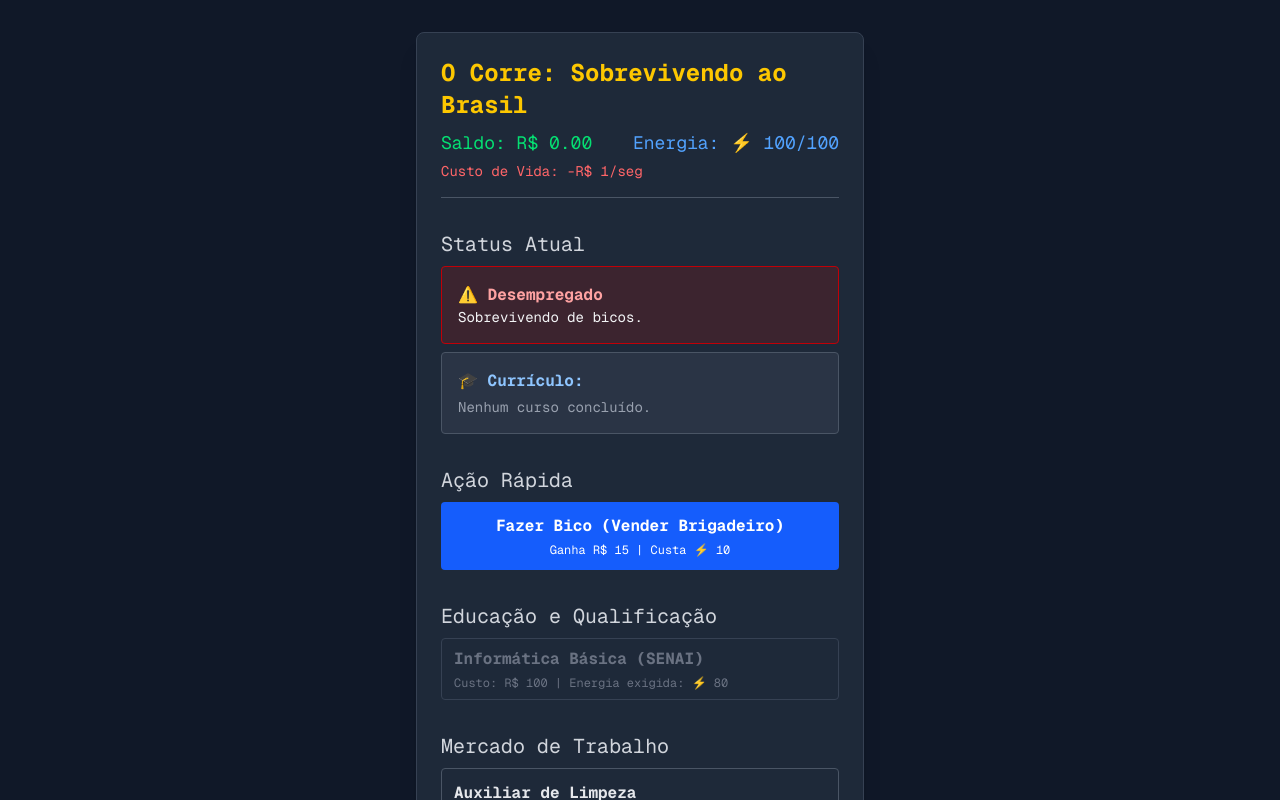
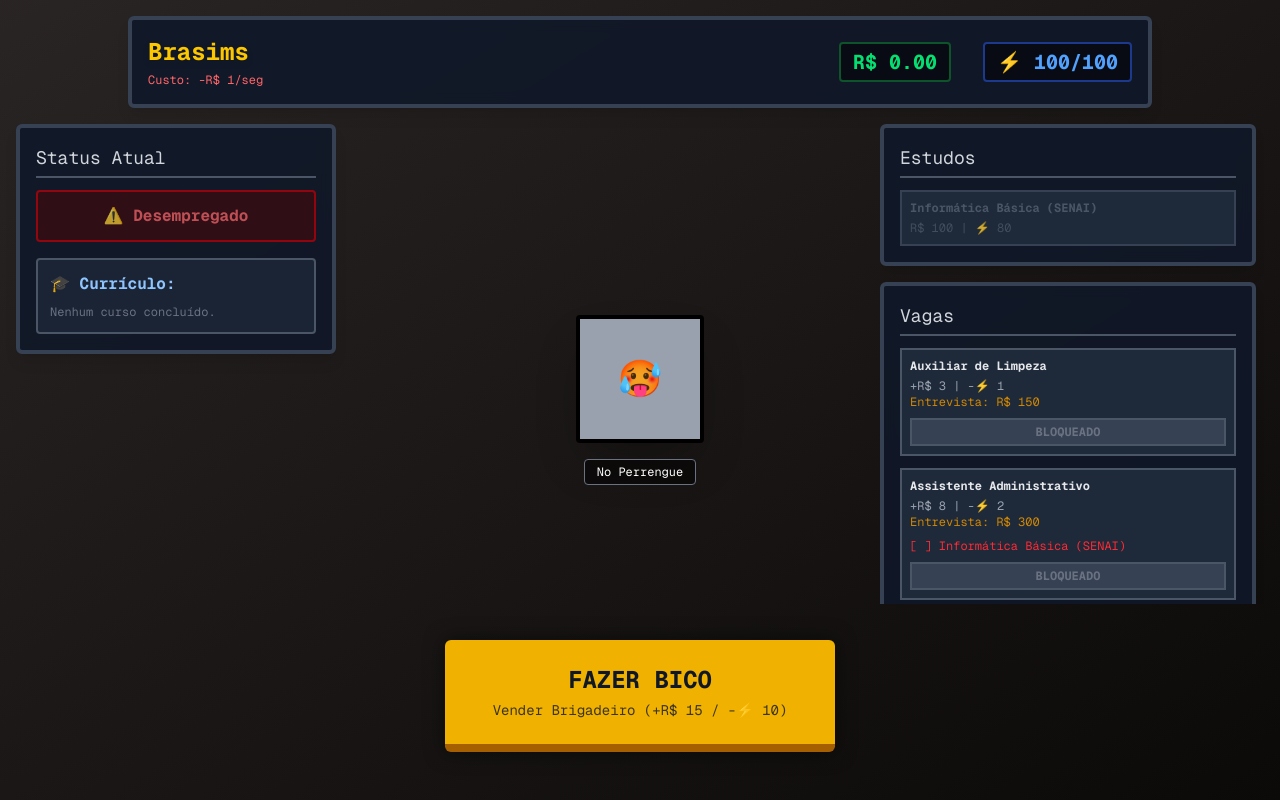
Before and after one commit to milrren/brasilian-social-sim, a Next.js app: page / in a window 1280 px wide. Shown: the top 800 px of the page. Built offline with nearby package versions, Linux system fonts and the light colour scheme.

Commit message:
feat: new interface

```diff
--- a/src/app/page.tsx
+++ b/src/app/page.tsx
@@ -7,7 +7,7 @@ import { JOBS, COURSES, BICO_ENERGY_COST, BICO_REWARD, COST_OF_LIVING_PER_TICK }
 export default function OCorreApp() {
   const { state, dispatch } = useGameLoop();
 
-  // Garante que array de cursos exista (caso o initial state demore a hidratar)
+  // Garante que array de cursos exista
   const completedCourses = state.completedCourses || [];
 
   // Derivando dados para a UI
@@ -15,101 +15,109 @@ export default function OCorreApp() {
   const currentJob = isEmployed ? JOBS[state.currentJobId!] : null;
   const canDoBico = state.energy >= BICO_ENERGY_COST;
 
+  // Lógica visual: O "quarto" muda se o cara tá empregado
+  const roomBackground = isEmployed
+    ? 'bg-gradient-to-br from-slate-700 to-slate-900 border-slate-600' // Quarto pintado
+    : 'bg-gradient-to-br from-stone-800 to-stone-950 border-stone-700'; // Parede no reboco
+
   return (
-    <main className="min-h-screen bg-gray-900 text-gray-100 p-8 font-mono flex flex-col items-center">
-      <div className="max-w-md w-full bg-gray-800 p-6 rounded-lg shadow-xl border border-gray-700">
+    <main className="min-h-screen relative overflow-hidden font-mono selection:bg-yellow-500/30">
 
-        {/* CABEÇALHO */}
-        <header className="mb-8 border-b border-gray-600 pb-4">
-          <h1 className="text-2xl font-bold text-yellow-400 mb-2">O Corre: Sobrevivendo ao Brasil</h1>
-          <div className="flex justify-between text-lg">
-            <span className="text-green-400">Saldo: R$ {state.money.toFixed(2)}</span>
-            <span className="text-blue-400">Energia: ⚡ {state.energy}/100</span>
+      {/* 1. O CENÁRIO (Background Visual) */}
+      <div className={`absolute inset-0 transition-colors duration-1000 ${roomBackground}`}>
+        {/* Simulação do "Avatar" no centro do quarto */}
+        <div className="absolute top-1/2 left-1/2 -translate-x-1/2 -translate-y-1/2 flex flex-col items-center">
+          <div className="w-24 h-24 sm:w-32 sm:h-32 bg-gray-400 border-4 border-black rounded-sm flex items-center justify-center shadow-2xl mb-4">
+            <span className="text-4xl">{isEmployed ? '👨‍💻' : '🥵'}</span>
           </div>
-          <p className="text-sm text-red-400 mt-1">Custo de Vida: -R$ {COST_OF_LIVING_PER_TICK}/seg</p>
+          <div className="bg-black/50 text-white px-3 py-1 text-xs border border-gray-500 rounded">
+            {isEmployed ? 'Trabalhando...' : 'No Perrengue'}
+          </div>
+        </div>
+      </div>
+
+      {/* 2. CAMADA DE UI (Overlays flutuantes) */}
+      <div className="relative z-10 w-full h-full min-h-screen p-4 flex flex-col justify-between pointer-events-none">
+
+        {/* TOP HUD: Informações Vitais */}
+        <header className="pointer-events-auto bg-gray-900/90 backdrop-blur-sm border-4 border-gray-700 p-4 rounded-md shadow-lg flex flex-wrap gap-4 justify-between items-center text-white max-w-5xl mx-auto w-full">
+          <div>
+            <h1 className="text-xl sm:text-2xl font-bold text-yellow-400 drop-shadow-md">Brasims</h1>
+            <p className="text-xs text-red-400 mt-1">Custo: -R$ {COST_OF_LIVING_PER_TICK}/seg</p>
+          </div>
+          <div className="flex gap-4 sm:gap-8 text-lg sm:text-xl font-bold">
+            <div className="bg-black/50 px-3 py-1 border-2 border-green-900 rounded text-green-400">
+              R$ {state.money.toFixed(2)}
+            </div>
+            <div className="bg-black/50 px-3 py-1 border-2 border-blue-900 rounded text-blue-400">
+              ⚡ {state.energy}/100
+            </div>
+          </div>
         </header>
 
-        {/* STATUS ATUAL */}
-        <section className="mb-8">
-          <h2 className="text-xl text-gray-300 mb-2">Status Atual</h2>
+        {/* ÁREA CENTRAL: Painéis Laterais */}
+        <div className="flex-1 flex flex-col md:flex-row justify-between items-start gap-4 mt-4 w-full max-w-7xl mx-auto">
 
-          {/* Emprego */}
+          {/* PAINEL ESQUERDO: Status do Personagem */}
+          <aside className="pointer-events-auto w-full md:w-80 flex flex-col gap-4">
+            <section className="bg-gray-900/90 backdrop-blur-sm border-4 border-gray-700 p-4 rounded-md text-white shadow-lg">
+              <h2 className="text-lg text-gray-300 border-b-2 border-gray-600 pb-1 mb-3">Status Atual</h2>
               {isEmployed ? (
-            <div className="bg-green-900/30 p-4 rounded border border-green-700 mb-2">
-              <p className="font-bold text-green-300">🏢 Cargo: {currentJob?.name}</p>
-              <p className="text-sm">Renda: +R$ {currentJob?.salaryPerTick}/seg</p>
-              <p className="text-sm text-yellow-500">Fadiga: -⚡ {currentJob?.energyCostPerTick}/seg</p>
+                <div className="bg-green-950/80 p-3 border-2 border-green-700 rounded mb-2">
+                  <p className="font-bold text-green-300">🏢 {currentJob?.name}</p>
+                  <p className="text-xs mt-2 text-green-200">+R$ {currentJob?.salaryPerTick}/seg</p>
+                  <p className="text-xs text-yellow-500">-⚡ {currentJob?.energyCostPerTick}/seg</p>
                 </div>
               ) : (
-            <div className="bg-red-900/30 p-4 rounded border border-red-700 mb-2">
-              <p className="font-bold text-red-300">⚠️ Desempregado</p>
-              <p className="text-sm">Sobrevivendo de bicos.</p>
+                <div className="bg-red-950/80 p-3 border-2 border-red-700 rounded mb-2 text-center animate-pulse">
+                  <p className="font-bold text-red-400">⚠️ Desempregado</p>
                 </div>
               )}
 
-          {/* Currículo */}
-          <div className="bg-gray-700/50 p-4 rounded border border-gray-600">
-            <p className="font-bold text-blue-300 mb-1">🎓 Currículo:</p>
+              <div className="bg-gray-800/80 p-3 border-2 border-gray-600 rounded mt-4">
+                <p className="font-bold text-blue-300 mb-2">🎓 Currículo:</p>
                 {completedCourses.length > 0 ? (
-              <ul className="list-disc list-inside text-sm text-gray-300">
+                  <ul className="list-disc list-inside text-xs text-gray-300">
                     {completedCourses.map(id => (
                       <li key={id}>{COURSES[id]?.name}</li>
                     ))}
                   </ul>
                 ) : (
-              <p className="text-sm text-gray-400">Nenhum curso concluído.</p>
+                  <p className="text-xs text-gray-500">Nenhum curso concluído.</p>
                 )}
               </div>
             </section>
+          </aside>
 
-        {/* O CORRE MANUAL */}
-        <section className="mb-8">
-          <h2 className="text-xl text-gray-300 mb-2">Ação Rápida</h2>
-          <button
-            onClick={() => dispatch(fazerBico)}
-            disabled={!canDoBico}
-            className={`w-full py-3 px-4 rounded font-bold transition-colors ${
-              canDoBico
-                ? 'bg-blue-600 hover:bg-blue-500 text-white'
-                : 'bg-gray-700 text-gray-500 cursor-not-allowed'
-            }`}
-          >
-            Fazer Bico (Vender Brigadeiro)
-            <span className="block text-xs font-normal mt-1">
-              Ganha R$ {BICO_REWARD} | Custa ⚡ {BICO_ENERGY_COST}
-            </span>
-          </button>
-        </section>
+          {/* PAINEL DIREITO: Ações e Mercado */}
+          <aside className="pointer-events-auto w-full md:w-96 flex flex-col gap-4 max-h-[60vh] overflow-y-auto pr-2 custom-scrollbar">
 
-        {/* EDUCAÇÃO (SENAI / CURSOS) */}
-        <section className="mb-8">
-          <h2 className="text-xl text-gray-300 mb-2">Educação e Qualificação</h2>
+            {/* Educação */}
+            <section className="bg-gray-900/90 backdrop-blur-sm border-4 border-gray-700 p-4 rounded-md text-white shadow-lg">
+              <h2 className="text-lg text-gray-300 border-b-2 border-gray-600 pb-1 mb-3">Estudos</h2>
               <div className="flex flex-col gap-2">
                 {Object.values(COURSES).map(course => {
                   const isCompleted = completedCourses.includes(course.id);
                   const canAfford = state.money >= course.cost && state.energy >= course.energyCost;
-
                   return (
                     <button
                       key={course.id}
                       onClick={() => dispatch(fazerCurso(course.id))}
                       disabled={isCompleted || !canAfford}
-                  className={`w-full py-2 px-3 rounded text-left transition-colors border ${
+                      className={`w-full p-2 text-left border-2 transition-all text-xs ${
                         isCompleted
-                      ? 'bg-gray-800 border-green-500 text-gray-400 cursor-not-allowed'
+                          ? 'bg-gray-800 border-green-700 text-gray-500 cursor-not-allowed'
                           : canAfford
-                        ? 'bg-indigo-900 border-indigo-500 hover:bg-indigo-800 text-white'
-                        : 'bg-gray-800 border-gray-700 text-gray-500 cursor-not-allowed'
+                            ? 'bg-blue-950 border-blue-600 hover:bg-blue-900 text-white hover:pl-3'
+                            : 'bg-gray-800 border-gray-700 text-gray-600 cursor-not-allowed'
                       }`}
                     >
                       <div className="font-bold flex justify-between">
                         <span>{course.name}</span>
-                    {isCompleted && <span className="text-green-500 text-sm">✓ Concluído</span>}
+                        {isCompleted && <span className="text-green-500">✓</span>}
                       </div>
                       {!isCompleted && (
-                    <div className="text-xs mt-1">
-                      Custo: R$ {course.cost} | Energia exigida: ⚡ {course.energyCost}
-                    </div>
+                        <div className="mt-1 opacity-80">R$ {course.cost} | ⚡ {course.energyCost}</div>
                       )}
                     </button>
                   );
@@ -117,10 +125,10 @@ export default function OCorreApp() {
               </div>
             </section>
 
-        {/* MERCADO DE TRABALHO */}
-        <section>
-          <h2 className="text-xl text-gray-300 mb-2">Mercado de Trabalho</h2>
-          <div className="flex flex-col gap-2">
+            {/* Mercado de Trabalho */}
+            <section className="bg-gray-900/90 backdrop-blur-sm border-4 border-gray-700 p-4 rounded-md text-white shadow-lg">
+              <h2 className="text-lg text-gray-300 border-b-2 border-gray-600 pb-1 mb-3">Vagas</h2>
+              <div className="flex flex-col gap-3">
                 {Object.values(JOBS).map(job => {
                   const isCurrentJob = state.currentJobId === job.id;
                   const hasRequirements = job.requiredCourses.every(req => completedCourses.includes(req));
@@ -128,24 +136,20 @@ export default function OCorreApp() {
                   const canHire = !isCurrentJob && hasRequirements && canAffordUpfront;
 
                   return (
-                <div key={job.id} className="p-3 border border-gray-600 rounded bg-gray-800 text-sm">
-                  <div className="font-bold text-gray-200 text-base mb-1">{job.name}</div>
-                  <div className="grid grid-cols-2 gap-1 text-gray-400 mb-2">
-                    <span>Renda: R$ {job.salaryPerTick}/seg</span>
-                    <span>Fadiga: ⚡ {job.energyCostPerTick}/seg</span>
-                    <span className="col-span-2 text-yellow-500">
-                      Custo da Entrevista: R$ {job.upfrontCost}
-                    </span>
+                    <div key={job.id} className="p-2 border-2 border-gray-600 bg-gray-800 text-xs">
+                      <div className="font-bold text-gray-200 mb-1">{job.name}</div>
+                      <div className="text-gray-400 mb-2">
+                        +R$ {job.salaryPerTick} | -⚡ {job.energyCostPerTick} <br/>
+                        <span className="text-yellow-600">Entrevista: R$ {job.upfrontCost}</span>
                       </div>
 
                       {job.requiredCourses.length > 0 && (
-                    <div className="mb-2 text-xs">
-                      <span className="font-bold text-blue-300">Requisitos: </span>
+                        <div className="mb-2">
                           {job.requiredCourses.map(req => {
                             const hasCourse = completedCourses.includes(req);
                             return (
-                          <span key={req} className={hasCourse ? 'text-green-400' : 'text-red-400'}>
-                            {COURSES[req]?.name} {hasCourse ? '✓' : '✗'}
+                              <span key={req} className={`mr-1 inline-block ${hasCourse ? 'text-green-500' : 'text-red-500'}`}>
+                                [{hasCourse ? 'X' : ' '}] {COURSES[req]?.name}
                               </span>
                             );
                           })}
@@ -155,27 +159,41 @@ export default function OCorreApp() {
                       <button
                         onClick={() => dispatch(assinarCarteira(job.id))}
                         disabled={!canHire}
-                    className={`w-full py-2 px-4 rounded font-bold transition-colors mt-2 ${
+                        className={`w-full py-1 border-2 font-bold transition-transform ${
                           isCurrentJob
-                        ? 'bg-green-800 text-green-300 cursor-not-allowed'
+                            ? 'bg-green-900 border-green-700 text-green-500 cursor-not-allowed'
                             : canHire
-                          ? 'bg-green-600 hover:bg-green-500 text-white'
-                          : 'bg-gray-700 text-gray-500 cursor-not-allowed'
+                              ? 'bg-green-600 border-green-400 text-white hover:bg-green-500 active:translate-y-1'
+                              : 'bg-gray-700 border-gray-600 text-gray-500 cursor-not-allowed'
                         }`}
                       >
-                    {isCurrentJob
-                      ? 'Cargo Atual'
-                      : !hasRequirements
-                        ? 'Faltam Requisitos'
-                        : !canAffordUpfront
-                          ? 'Falta Dinheiro pra Entrevista'
-                          : 'Ir para Entrevista!'}
+                        {isCurrentJob ? 'ATUAL' : canHire ? 'APLICAR' : 'BLOQUEADO'}
                       </button>
                     </div>
                   );
                 })}
               </div>
             </section>
+          </aside>
+        </div>
+
+        {/* BOTTOM CENTER: O Botão Principal (O Corre) */}
+        <div className="pointer-events-auto flex justify-center pb-4 sm:pb-8 mt-auto w-full">
+          <button
+            onClick={() => dispatch(fazerBico)}
+            disabled={!canDoBico}
+            className={`px-8 py-4 sm:px-12 sm:py-6 rounded-md font-bold text-lg sm:text-2xl border-b-8 transition-all active:border-b-0 active:translate-y-2 shadow-[0_0_20px_rgba(0,0,0,0.5)] ${
+              canDoBico
+                ? 'bg-yellow-500 hover:bg-yellow-400 text-gray-900 border-yellow-700'
+                : 'bg-gray-700 text-gray-500 border-gray-900 cursor-not-allowed'
+            }`}
+          >
+            FAZER BICO
+            <span className="block text-xs sm:text-sm font-normal mt-1 opacity-80">
+              Vender Brigadeiro (+R$ {BICO_REWARD} / -⚡ {BICO_ENERGY_COST})
+            </span>
+          </button>
+        </div>
 
       </div>
     </main>
```
Lines whose indentation alone changed are shown as unchanged.
